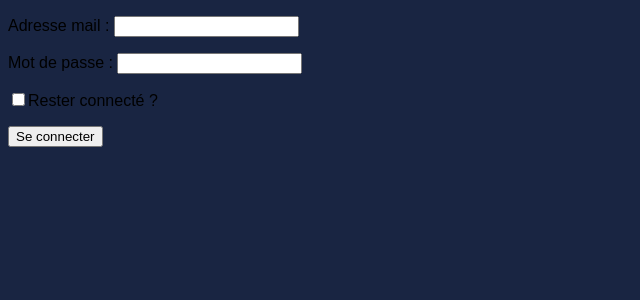
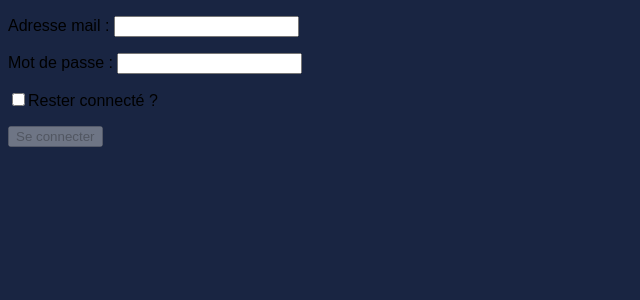
Before and after one commit to LoickWalle/Nexus, an Angular app in the folder SpaceFront/: page /login in a window 1280 px wide. Shown: the top 300 px of the page, without its empty margins (0-640 px from the left). Built offline with nearby package versions, Linux system fonts and the light colour scheme; a web font is replaced by a local one.

Commit message:
0078/feat: add input controls for email field for login component

```diff
--- a/SpaceFront/src/app/components/login/login.component.html
+++ b/SpaceFront/src/app/components/login/login.component.html
@@ -4,6 +4,16 @@
     (ngSubmit)="log()"
   >
     <p>
+      @if (email.invalid && email.touched) {
+        <small class="alert">
+          @if (email.hasError('required')) {
+            <p>L'email est requis.</p>
+          }
+          @if (email.hasError('email')) {
+            <p>L'email doit comporter un arobase.</p>
+          }
+        </small>
+      }
       <label for="email">Adresse mail : </label>
       <input id="email" type="email" formControlName="email">
     </p>
@@ -15,6 +25,6 @@
       <input type="checkbox" id="isRemembered" formControlName="isRemembered">
       <label for="isRemembered">Rester connecté ?</label>
     </p>
-    <button>Se connecter</button>
+    <button [disabled]="!formLogin.valid">Se connecter</button>
   </form>
 </section>
--- a/SpaceFront/src/app/components/login/login.component.ts
+++ b/SpaceFront/src/app/components/login/login.component.ts
@@ -1,6 +1,6 @@
-import { Component } from '@angular/core';
+import {Component} from '@angular/core';
 import {FormControl, FormGroup, FormsModule, ReactiveFormsModule, Validators} from '@angular/forms';
-import {log} from '@angular-devkit/build-angular/src/builders/ssr-dev-server';
+import {Login} from '../../models/login.interface';
 
 @Component({
   selector: 'app-login',
@@ -14,8 +14,8 @@ import {log} from '@angular-devkit/build-angular/src/builders/ssr-dev-server';
 })
 export class LoginComponent {
 
-  formLogin: FormGroup = new FormGroup({
-    email: new FormControl(''),
+  formLogin = new FormGroup({
+    email: new FormControl('', [Validators.required, Validators.email]),
     password: new FormControl(''),
     isRemembered: new FormControl(false),
   });
@@ -23,4 +23,8 @@ export class LoginComponent {
   log() {
     console.log(this.formLogin.value);
   }
+
+  get email() {
+    return this.formLogin.controls.email;
+  }
 }
```
